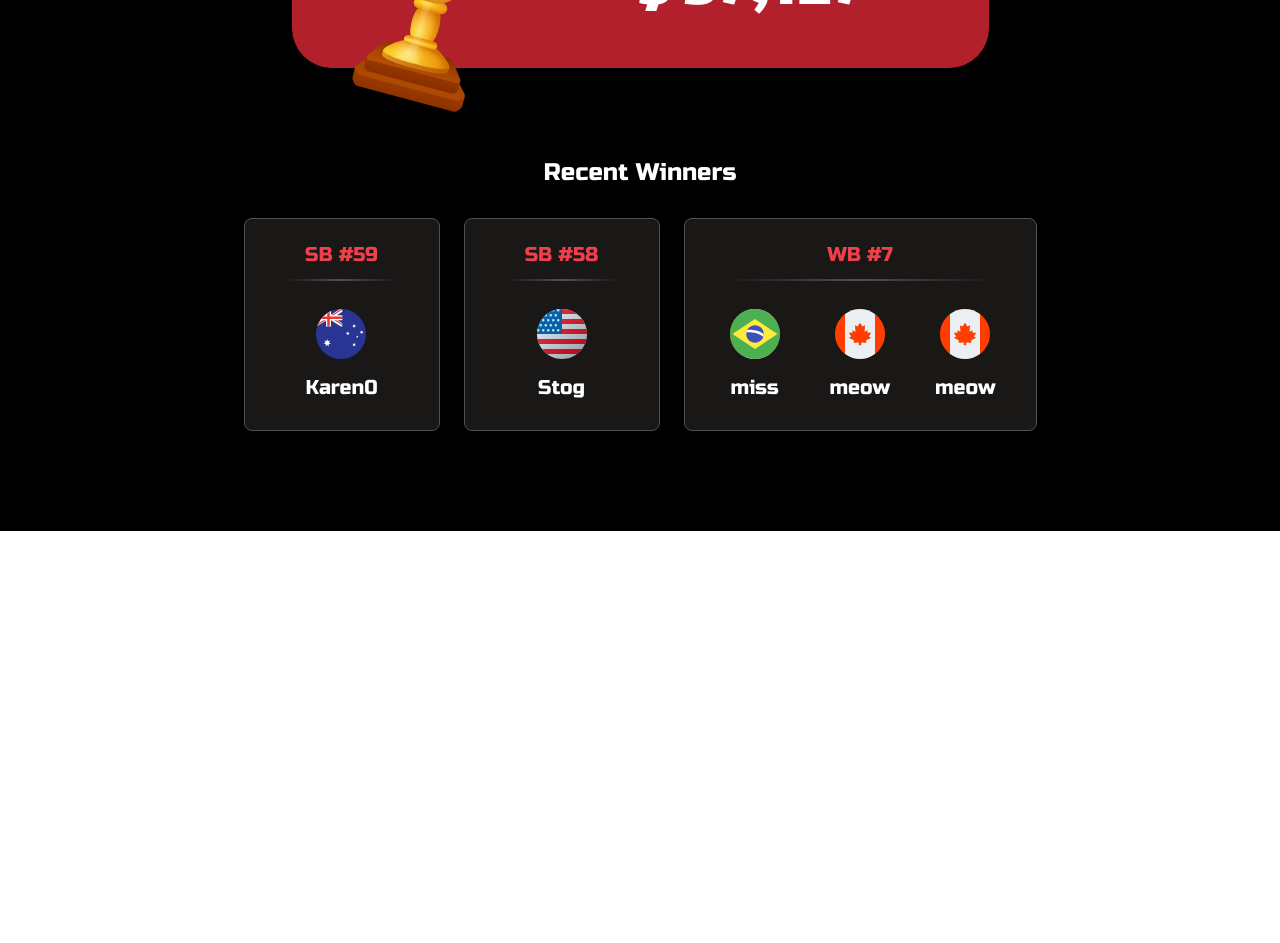
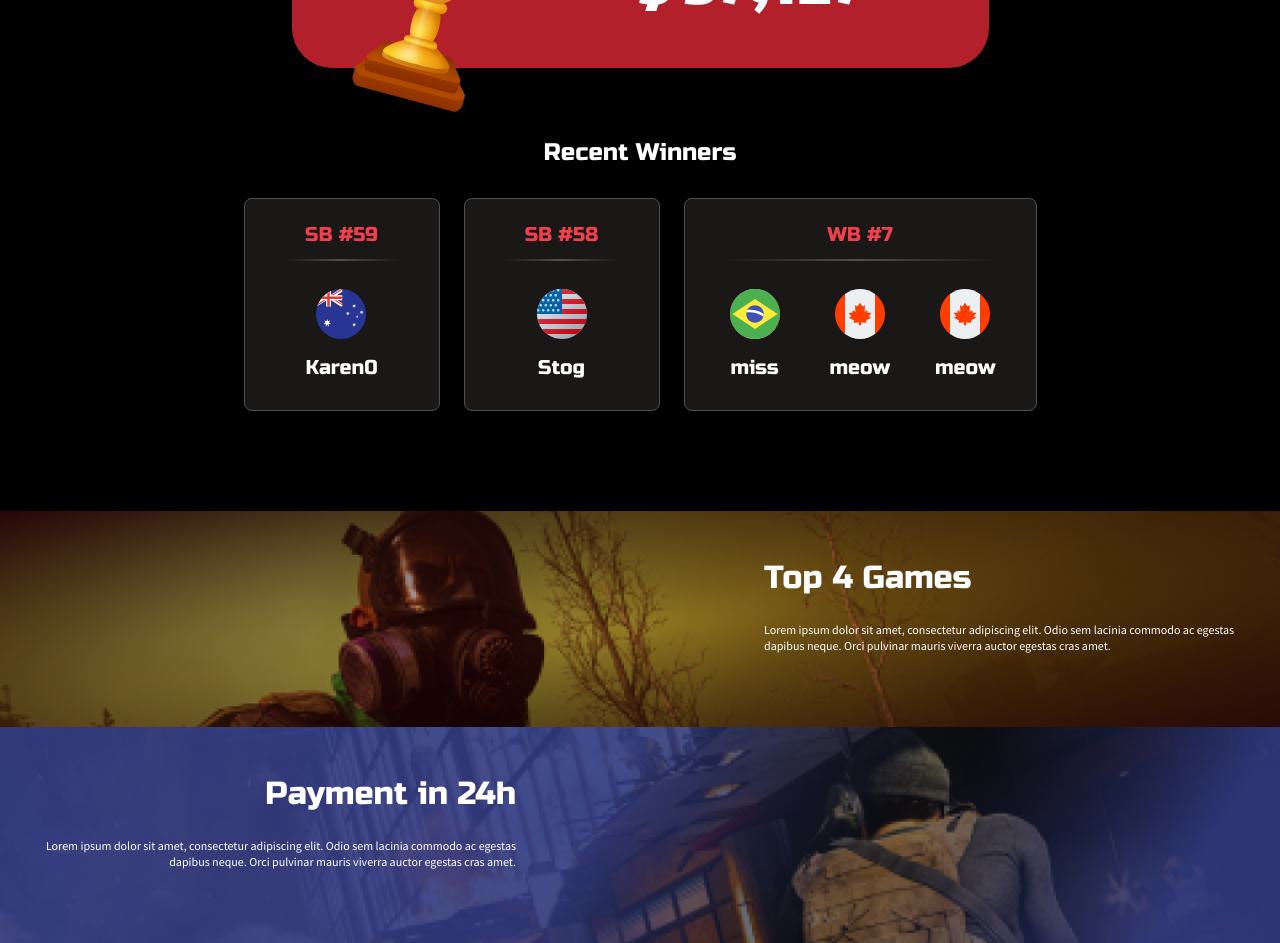
Before and after one commit to Benedikt89/TGC-frontend, a React (Create React App) app: page / in a window 1280 px wide. Shown: the part 1260-2203 px from the top of the page. Before the commit the page ends 1791 px from the top, so only its background shows below. Built offline with nearby package versions, Linux system fonts and the light colour scheme.

Commit message:
feat: created features banners

```diff
--- a/public/index.html
+++ b/public/index.html
@@ -27,6 +27,7 @@
     <link rel="preconnect" href="https://fonts.gstatic.com">
     <link href="https://fonts.googleapis.com/css2?family=Russo+One&display=swap" rel="stylesheet">
     <link href="https://fonts.googleapis.com/css2?family=Lalezar&display=swap" rel="stylesheet">
+    <link href="https://fonts.googleapis.com/css2?family=Source+Sans+Pro&display=swap" rel="stylesheet">
     <title>React App</title>
   </head>
   <body>
--- a/src/components/App/index.tsx
+++ b/src/components/App/index.tsx
@@ -1,7 +1,10 @@
 import React from 'react';
+import FeaturesBanner from '../FeaturesBanner';
 import Header from '../Header';
 import MainBanner from '../MainBanner';
 import RecentWinners from '../RecentWinners';
+import banner1 from '../../images/banner1.jpg';
+import banner2 from '../../images/banner2.jpg';
 
 function App() {
   return (
@@ -9,6 +12,12 @@ function App() {
      <Header />
      <MainBanner />
      <RecentWinners />
+     <FeaturesBanner textRight banner={banner1} title='Top 4 Games'
+      text='Lorem ipsum dolor sit amet, consectetur adipiscing elit. Odio sem lacinia commodo ac egestas dapibus neque. Orci pulvinar mauris viverra auctor egestas cras amet. '
+     />
+     <FeaturesBanner banner={banner2} title='Payment in 24h'
+      text='Lorem ipsum dolor sit amet, consectetur adipiscing elit. Odio sem lacinia commodo ac egestas dapibus neque. Orci pulvinar mauris viverra auctor egestas cras amet. '
+     />
     </div>
   );
 }
--- /dev/null
+++ b/src/components/FeaturesBanner/index.tsx
@@ -0,0 +1,53 @@
+import * as React from 'react';
+import styled from 'styled-components';
+import { HeadingH2, LayoutWrapper } from '../../styles/mixins';
+import { IFeaturesBanner, ITextAlign } from './types';
+
+const StyledFeaturesBanner = styled.div<{ banner: string }>`
+  height: 216px;
+  background: ${({ banner }) => `url(${banner})`};
+  background-size: cover;
+  background-repeat: no-repeat;
+`;
+
+const FeaturesBannerWrapper = styled(LayoutWrapper)<ITextAlign>`
+  justify-content: ${({ textRight }) => textRight ? 'flex-end' : 'flex-start'};
+`;
+
+const FeaturesBannerTextWrapper = styled.div<ITextAlign>`
+  text-align: ${({ textRight }) => textRight ? 'left' : 'right'};
+  flex-basis: 40%;
+  color: #fff;
+  padding: 47px 0;
+
+  h2 {
+    text-align: ${({ textRight }) => textRight ? 'left' : 'right'};
+  }
+`;
+
+const FeaturesBannerTitle = styled(HeadingH2)`
+  font-size: 32px;
+  line-height: 39px;
+`;
+
+const FeaturesBannerText = styled.p`
+  font-size: 12px;
+  line-height: 16px;
+  padding: 13px 0;
+  font-family: 'Source Sans Pro', sans-serif;
+`;
+
+const FeaturesBanner = ({ textRight = false, banner, title, text }: IFeaturesBanner) => {
+  return (
+    <StyledFeaturesBanner banner={banner}>
+      <FeaturesBannerWrapper textRight={textRight}>
+          <FeaturesBannerTextWrapper textRight={textRight}>
+            <FeaturesBannerTitle>{title}</FeaturesBannerTitle>
+            <FeaturesBannerText>{text}</FeaturesBannerText>
+          </FeaturesBannerTextWrapper>
+      </FeaturesBannerWrapper>
+    </StyledFeaturesBanner>
+  );
+}
+
+export default FeaturesBanner;
--- /dev/null
+++ b/src/components/FeaturesBanner/types.ts
@@ -0,0 +1,10 @@
+export interface IFeaturesBanner {
+  banner: string;
+  title: string;
+  text: string;
+  textRight?: boolean;
+}
+
+export interface ITextAlign {
+  textRight: boolean
+}
--- a/src/components/RecentWinners/index.tsx
+++ b/src/components/RecentWinners/index.tsx
@@ -15,9 +15,7 @@ const RecentWinnersWrapper = styled(LayoutWrapper)`
   flex-direction: column;
 `;
 
-const WinnersBlock = styled.div`
-
-`;
+const WinnersBlock = styled.div``;
 
 const WinnersTitle = styled(HeadingH2)`
   margin-bottom: 31px;
--- a/src/styles/index.scss
+++ b/src/styles/index.scss
@@ -1,5 +1,3 @@
-@import url('https://fonts.googleapis.com/css2?family=Russo+One&display=swap');
-
 * {
   font-family: 'Russo One', sans-serif;
 }
--- a/src/styles/mixins.ts
+++ b/src/styles/mixins.ts
@@ -36,10 +36,11 @@ export const CtaButton = styled.button`
 export const Paragraph = styled.p`
   font-size: 14px;
   line-height: 17px;
-  margin: 16px 0;
+  margin: 13px 0;
 `;
 
 export const HeadingH2 = styled.h2`
+  margin: 0;
   color: #fff;
   font-weight: normal;
   text-align: center;
```
Also changed, not shown: src/images/banner1.jpg (added), src/images/banner2.jpg (added).
